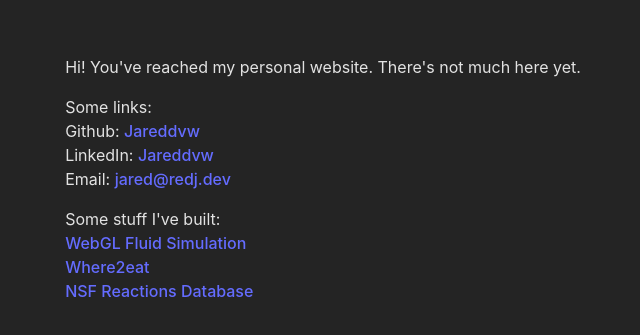
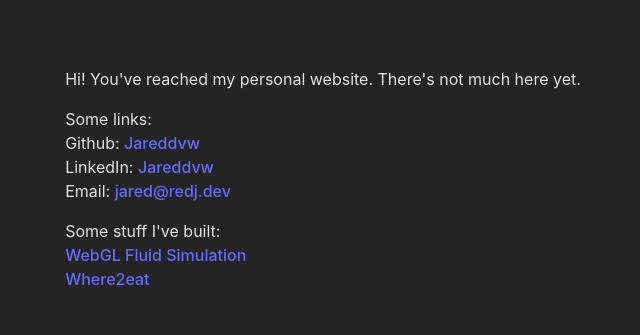
Before and after one commit to Jareddvw/Jareddvw.github.io, a React (Vite) app: page / in a window 1280 px wide. Shown: the part 221-556 px from the top of the page, without its empty margins (317-957 px from the left). Built offline with nearby package versions, Linux system fonts and the light colour scheme.

Commit message:
Update projects

```diff
--- a/src/components/ProjectList.tsx
+++ b/src/components/ProjectList.tsx
@@ -30,9 +30,6 @@
         <div>
             <a href="https://github.com/Jareddvw/where2eat">Where2eat</a>
         </div>
-        <div>
-            <a href="https://db.gem-net.net/">NSF Reactions Database</a>
-        </div>
     </div>
   )
 }
```
